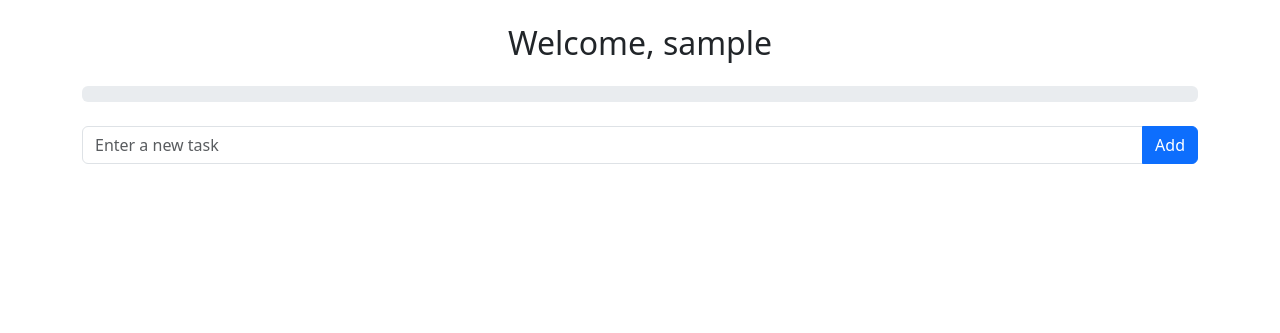
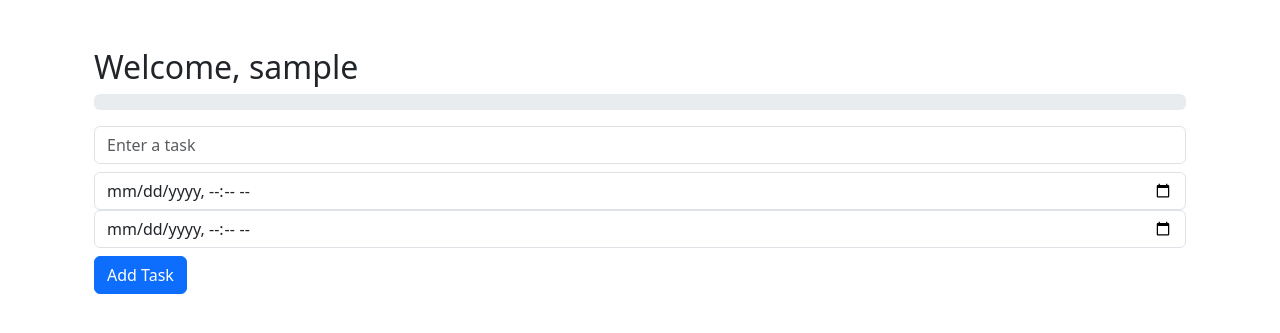
Before and after one commit to likith8/DEVOPS, a Flask app: page /dashboard in a window 1280 px wide. Shown: the part 56-389 px from the top of the page. Run offline with Flask 3, Linux system fonts and the light colour scheme; the visitor is signed in with stand-in values (Sample User, id 1); data that the repository does not hold is empty; some libraries are stand-ins or nearby versions.

Commit message:
second commit

```diff
--- a/app.py
+++ b/app.py
@@ -6,38 +6,29 @@ import os
 from models.user_model import UserModel
 from models.task_model import TaskModel
 
-# Load environment variables from .env
+# Load environment variables from .env file
 load_dotenv()
 
-# Create the Flask app
+# Initialize Flask app
 app = Flask(__name__)
 
-# Set the secret key using the environment variable from .env
+# Secret key for session
 app.secret_key = os.getenv("SECRET_KEY")
 
-# Debugging step: Print Mongo URI
-print(f"Mongo URI: {os.getenv('MONGO_URI')}")
-
-# Mongo URI setup
+# MongoDB configuration
 app.config["MONGO_URI"] = os.getenv("MONGO_URI")
 
-# Initialize PyMongo and Models
+# Initialize PyMongo and models
 mongo = PyMongo(app)
-print("Collections in DB:", mongo.db.list_collection_names())
-
-# Debugging step: Check if MongoDB connection is successful
-if mongo.cx is None:
-    print("MongoDB connection failed.")
-else:
-    print("MongoDB connected successfully.")
-
 user_model = UserModel(mongo)
 task_model = TaskModel(mongo)
 
+# Home route redirects to login
 @app.route("/")
 def home():
     return redirect(url_for("login"))
 
+# Signup route
 @app.route("/signup", methods=["GET", "POST"])
 def signup():
     if request.method == "POST":
@@ -59,6 +50,7 @@ def signup():
 
     return render_template("signup.html")
 
+# Login route
 @app.route("/login", methods=["GET", "POST"])
 def login():
     if request.method == "POST":
@@ -74,12 +66,14 @@ def login():
 
     return render_template("login.html")
 
+# Logout route
 @app.route("/logout")
 def logout():
     session.pop("user", None)
     flash("You have been logged out.")
     return redirect(url_for("login"))
 
+# Dashboard route
 @app.route("/dashboard")
 def dashboard():
     if "user" not in session:
@@ -90,22 +84,31 @@ def dashboard():
 
     return render_template("dashboard.html", tasks=tasks, completion_percentage=completion)
 
+# Add task route
 @app.route("/add", methods=["POST"])
 def add_task():
     if "user" in session:
         task_text = request.form["task"]
-        task_model.add_task(session["user"], task_text)
+        start_time = request.form.get("start_time") or None
+        end_time = request.form.get("end_time") or None
+
+        # Ensure the datetime values are in the correct format (if needed, add additional processing)
+        task_model.add_task(session["user"], task_text, start_time, end_time)
+
     return redirect(url_for("dashboard"))
 
+# Mark task as complete
 @app.route("/complete/<task_id>")
 def complete_task(task_id):
     task_model.complete_task(task_id)
     return redirect(url_for("dashboard"))
 
+# Delete task
 @app.route("/delete/<task_id>")
 def delete_task(task_id):
     task_model.delete_task(task_id)
     return redirect(url_for("dashboard"))
 
+# Run the app
 if __name__ == "__main__":
     app.run(debug=True)
--- a/models/task_model.py
+++ b/models/task_model.py
@@ -1,24 +1,31 @@
 from bson import ObjectId
+from datetime import datetime
 
 class TaskModel:
     def __init__(self, mongo):
         self.tasks = mongo.db.tasks
 
-    def add_task(self, username, task_text):
-        self.tasks.insert_one({
+    def add_task(self, username, task_text, start_date=None, end_date=None):
+        # If start_date or end_date are provided, make sure they are in proper datetime format
+        if start_date:
+            start_date = self.format_date(start_date)
+        if end_date:
+            end_date = self.format_date(end_date)
+
+        task = {
             "username": username,
             "task": task_text,
-            "completed": False
-        })
+            "completed": False,
+            "start_date": start_date,
+            "end_date": end_date
+        }
+        self.tasks.insert_one(task)
 
     def get_tasks(self, username):
         return list(self.tasks.find({"username": username}))
 
     def complete_task(self, task_id):
-        self.tasks.update_one(
-            {"_id": ObjectId(task_id)},
-            {"$set": {"completed": True}}
-        )
+        self.tasks.update_one({"_id": ObjectId(task_id)}, {"$set": {"completed": True}})
 
     def delete_task(self, task_id):
         self.tasks.delete_one({"_id": ObjectId(task_id)})
@@ -26,5 +33,20 @@ class TaskModel:
     def get_completion_percentage(self, tasks):
         if not tasks:
             return 0
-        completed = sum(1 for t in tasks if t["completed"])
+        completed = sum(1 for task in tasks if task["completed"])
         return round((completed / len(tasks)) * 100)
+
+    def format_date(self, date_string):
+        """
+        Takes a string date in 'YYYY-MM-DD' or 'YYYY-MM-DDTHH:MM' format
+        and returns a datetime object.
+        """
+        try:
+            # Check for date with time (ISO 8601 format: 'YYYY-MM-DDTHH:MM')
+            if "T" in date_string:
+                return datetime.strptime(date_string, "%Y-%m-%dT%H:%M")
+            # Otherwise, just a date
+            return datetime.strptime(date_string, "%Y-%m-%d")
+        except ValueError:
+            # If the date is not in the expected format, return None or handle it as needed
+            return None
--- a/templates/dashboard.html
+++ b/templates/dashboard.html
@@ -1,12 +1,11 @@
 {% extends 'base.html' %}
 
 {% block content %}
-<div class="dashboard-container text-center">
-    <h2 class="mb-4">Welcome, {{ session['user'] }}</h2>
+<div class="container mt-5">
+    <h2>Welcome, {{ session['user'] }}</h2>
 
-    <!-- Progress Bar -->
     {% if completion_percentage is defined %}
-        <div class="progress mb-4">
+        <div class="progress mb-3">
             <div class="progress-bar" role="progressbar"
                  style="width: {{ completion_percentage }}%;"
                  aria-valuenow="{{ completion_percentage }}"
@@ -16,17 +15,39 @@
         </div>
     {% endif %}
 
-    <!-- Task Input -->
-    <form method="POST" action="{{ url_for('add_task') }}" class="input-group mb-4">
-        <input type="text" name="task" class="form-control" placeholder="Enter a new task" required>
-        <button type="submit" class="btn btn-primary">Add</button>
+    <!-- Add Task Form -->
+    <form method="POST" action="{{ url_for('add_task') }}" class="mb-4">
+        <div class="form-group mb-2">
+            <input type="text" name="task" class="form-control" placeholder="Enter a task" required>
+        </div>
+        <div class="form-row mb-2">
+            <div class="col">
+                <input type="datetime-local" name="start_time" class="form-control" placeholder="Start Time" required>
+            </div>
+            <div class="col">
+                <input type="datetime-local" name="end_time" class="form-control" placeholder="End Time" required>
+            </div>
+        </div>
+        <button type="submit" class="btn btn-primary">Add Task</button>
     </form>
 
     <!-- Task List -->
     <ul class="list-group">
         {% for task in tasks %}
         <li class="list-group-item d-flex justify-content-between align-items-center">
-            <span class="{% if task.completed %}text-decoration-line-through{% endif %}">{{ task.task }}</span>
+            <div>
+                <strong class="{% if task.completed %}text-decoration-line-through{% endif %}">
+                    {{ task.task }}
+                </strong><br>
+                <small class="text-muted">
+                    {% if task.start_date %}
+                        Start: {{ task.start_date.strftime('%Y-%m-%d %H:%M') }}
+                    {% endif %}
+                    {% if task.end_date %}
+                        | End: {{ task.end_date.strftime('%Y-%m-%d %H:%M') }}
+                    {% endif %}
+                </small>
+            </div>
             <div>
                 {% if not task.completed %}
                     <a href="{{ url_for('complete_task', task_id=task._id) }}" class="btn btn-success btn-sm">Complete</a>
```
Also changed, not shown: 1 other file.
